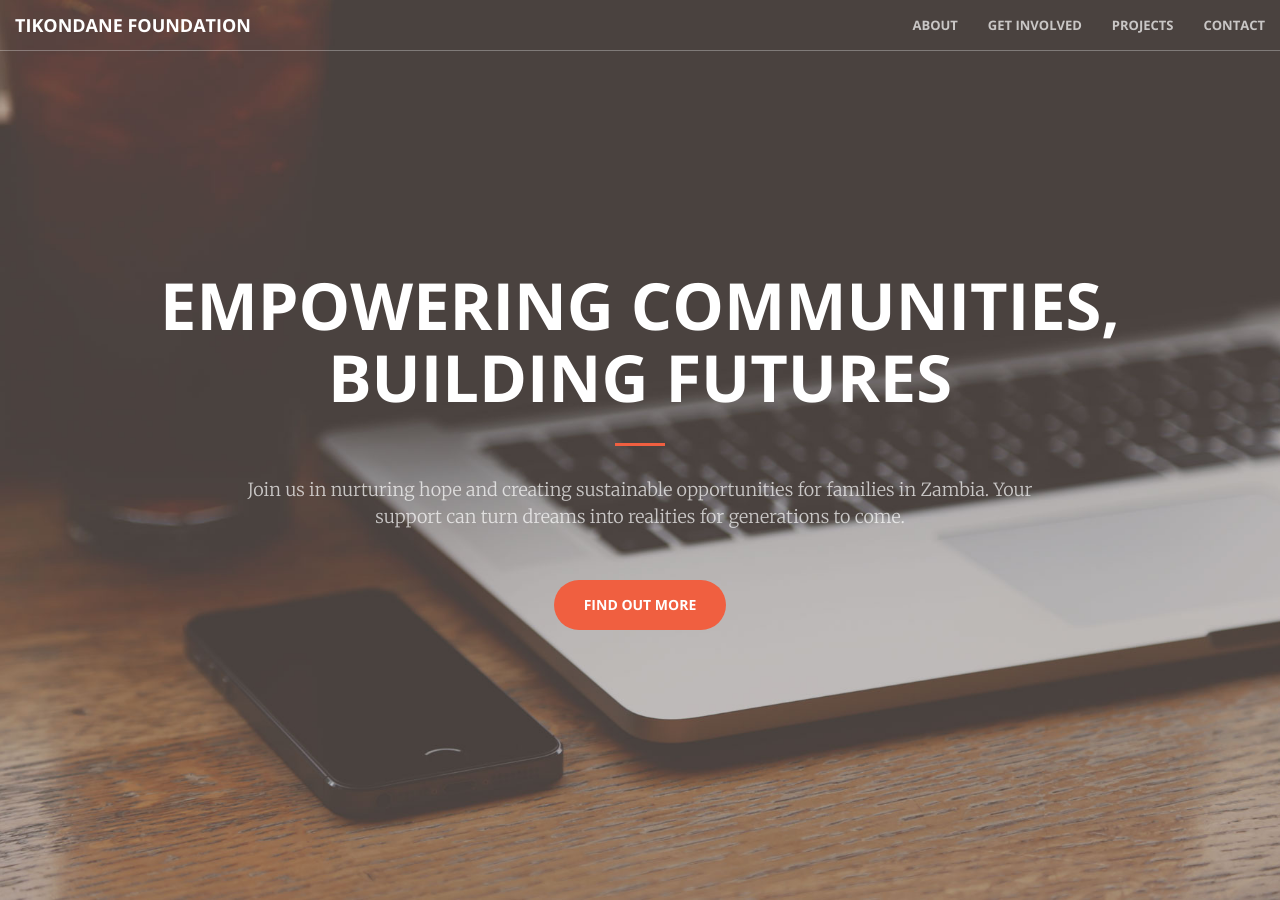
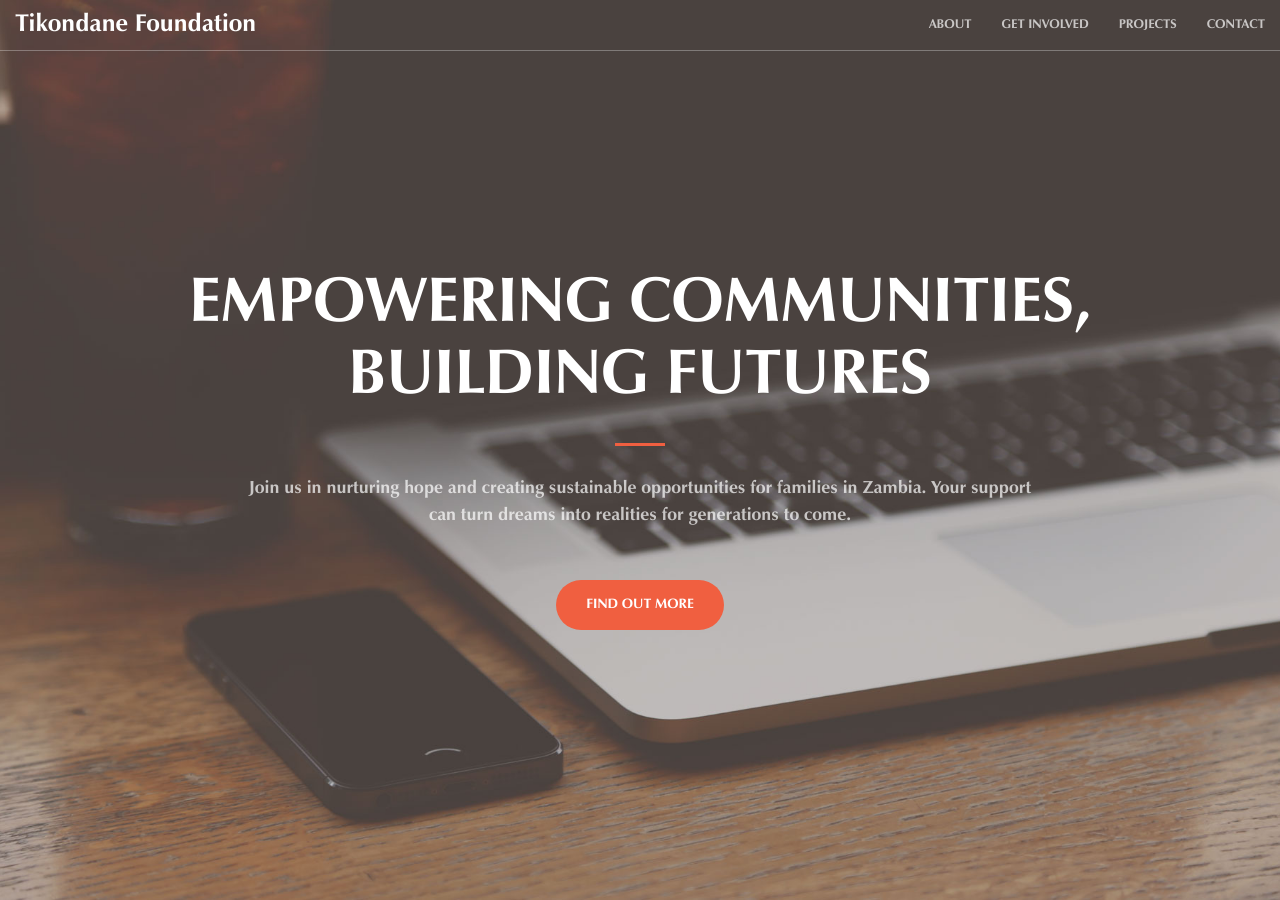
Before and after one commit to purple4reina/tiko, a Jekyll site: the page built from index.html, in a window 1280 px wide and 900 px high. Built offline with Jekyll 4.4.1, drawn with Linux system fonts in a browser that asks for light colours.

Commit message:
Change default font.

```diff
--- a/_sass/_base.scss
+++ b/_sass/_base.scss
@@ -5,7 +5,6 @@ body {
 }
 
 body {
-    @include serif-font;
 }
 
 hr {
@@ -33,7 +32,6 @@ h3,
 h4,
 h5,
 h6 {
-    @include sans-serif-font;
 }
 
 p {
@@ -72,13 +70,11 @@ aside {
 .navbar-default {
     background-color: white;
     border-color: rgba($theme-dark, .5);
-    @include sans-serif-font;
     @include transition-all;
     .navbar-header .navbar-brand {
         color: $theme-primary;
-        @include sans-serif-font;
         font-weight: 700;
-        text-transform: uppercase;
+        font-size: 25px;
         &:hover,
         &:focus {
             color: darken($theme-primary, 10%);
@@ -130,7 +126,7 @@ aside {
             border-color: rgba($theme-dark, .5);
             .navbar-header .navbar-brand {
                 color: $theme-primary;
-                font-size: 14px;
+                font-size: 24px;
                 &:hover,
                 &:focus {
                     color: darken($theme-primary, 10%);
@@ -246,7 +242,6 @@ header {
             transform: translateY(-50%);
             .project-category,
             .project-name {
-                @include sans-serif-font;
                 padding: 0 15px;
             }
             .project-category {
@@ -304,7 +299,6 @@ header {
 }
 
 .btn {
-    @include sans-serif-font;
     border: none;
     border-radius: 300px;
     font-weight: 700;
@@ -345,6 +339,13 @@ img::-moz-selection {
     background: transparent;
 }
 
+@font-face {
+  font-family: Vera;
+  font-weight: bold;
+  src: url("../fonts/verahb.ttf") format('truetype');
+}
+
 body {
     -webkit-tap-highlight-color: $theme-dark;
+    font-family: Vera;
 }
```
Also changed, not shown: fonts/verahb.ttf (added).
